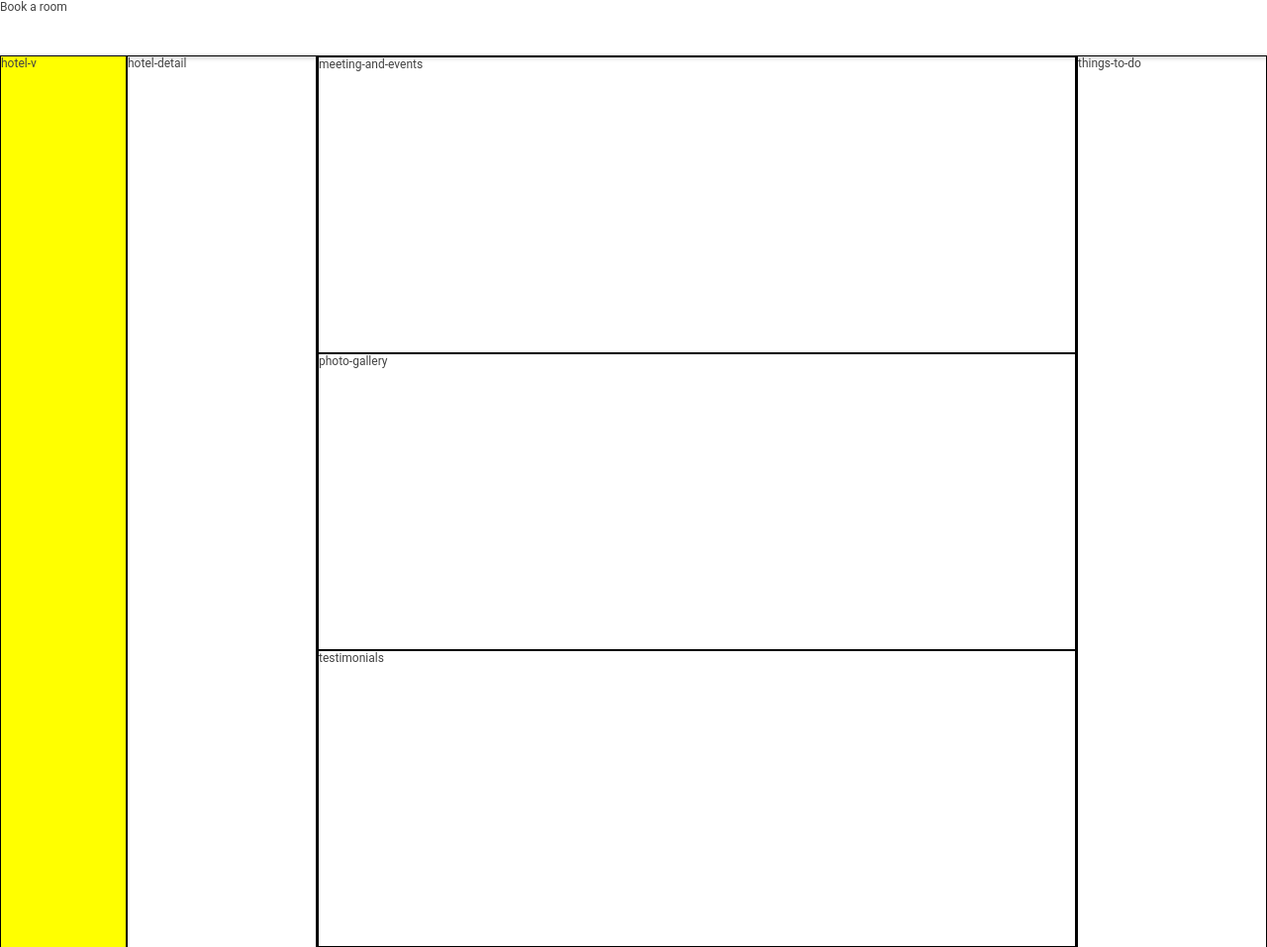
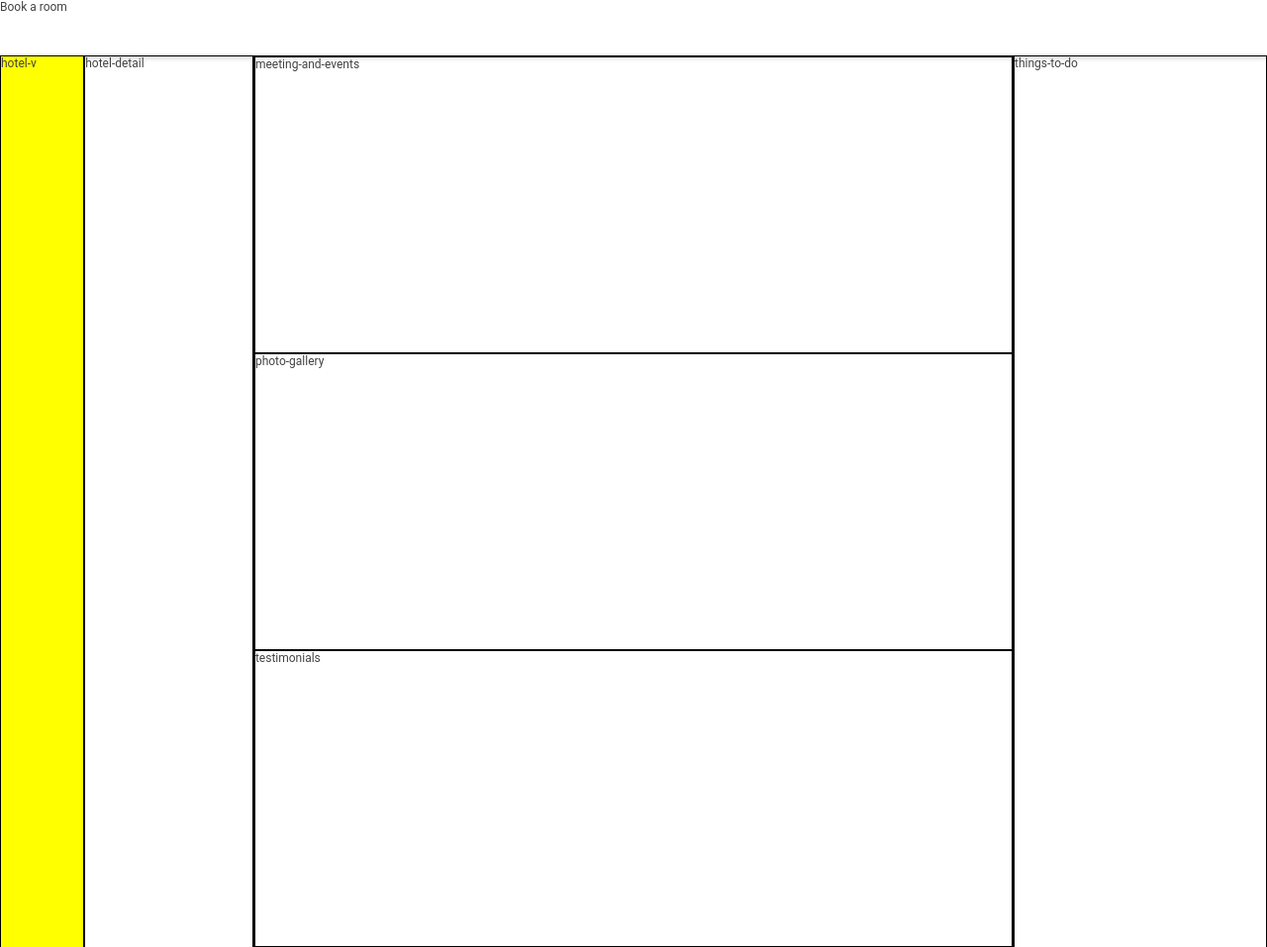
Before and after one commit to fancn21th/0_40_Match_Final_Module_B, a plain HTML site: page index.html in a window 1280 px wide. Shown: the top 957 px of the page at 99% size. Drawn offline with Linux system fonts and the light colour scheme.

Commit message:
responsive layout   - 460 (0-459)   - 650 (460-650)   - 950 (651-950)   - 1250 (951-1250)   - 1450 (1450+)

```diff
--- a/assets/css/responsive.css
+++ b/assets/css/responsive.css
@@ -24,12 +24,13 @@
     display: none;
 }
 
+/* 0 - 459 */
 @media screen and (max-width: 459px) {
     .hotel-v {
         order: 0;
     }
 }
-
+/* 460 - 649 */
 @media screen and (min-width: 460px) {
     .hotel-v {
         order: 0;
@@ -43,7 +44,7 @@
         order: 2;
     }
 }
-
+/* 650 - 949 */
 @media screen and (min-width: 650px) {
     .hotel-v {
         width: 20%;
@@ -70,7 +71,7 @@
         width: 25%;
     }
 }
-
+/* 950 - 1249 */
 @media screen and (min-width: 950px) {
     .hotel-v {
         width: 10%;
@@ -90,11 +91,28 @@
         display: block;
     }
 }
-
-@media screen and (min-width: 1307px) {
+/* 1250+ */
+@media screen and (min-width: 1250px) {
     main, .container {
-        width: 1307px;
+        max-width: 1307px;
         margin-left: auto;
         margin-right: auto;
     }
+    .hotel-v {
+        width: 6.66%;
+        order: 0;
+    }
+    .hotel-detail {
+        width: 13.33%;
+        order: 1;
+    }
+    #content{
+        width: 60%;
+        order: 2;
+    }
+    .things-to-do {
+        width: 20%;
+        order: 3;
+        display: block;
+    }
 }
```
